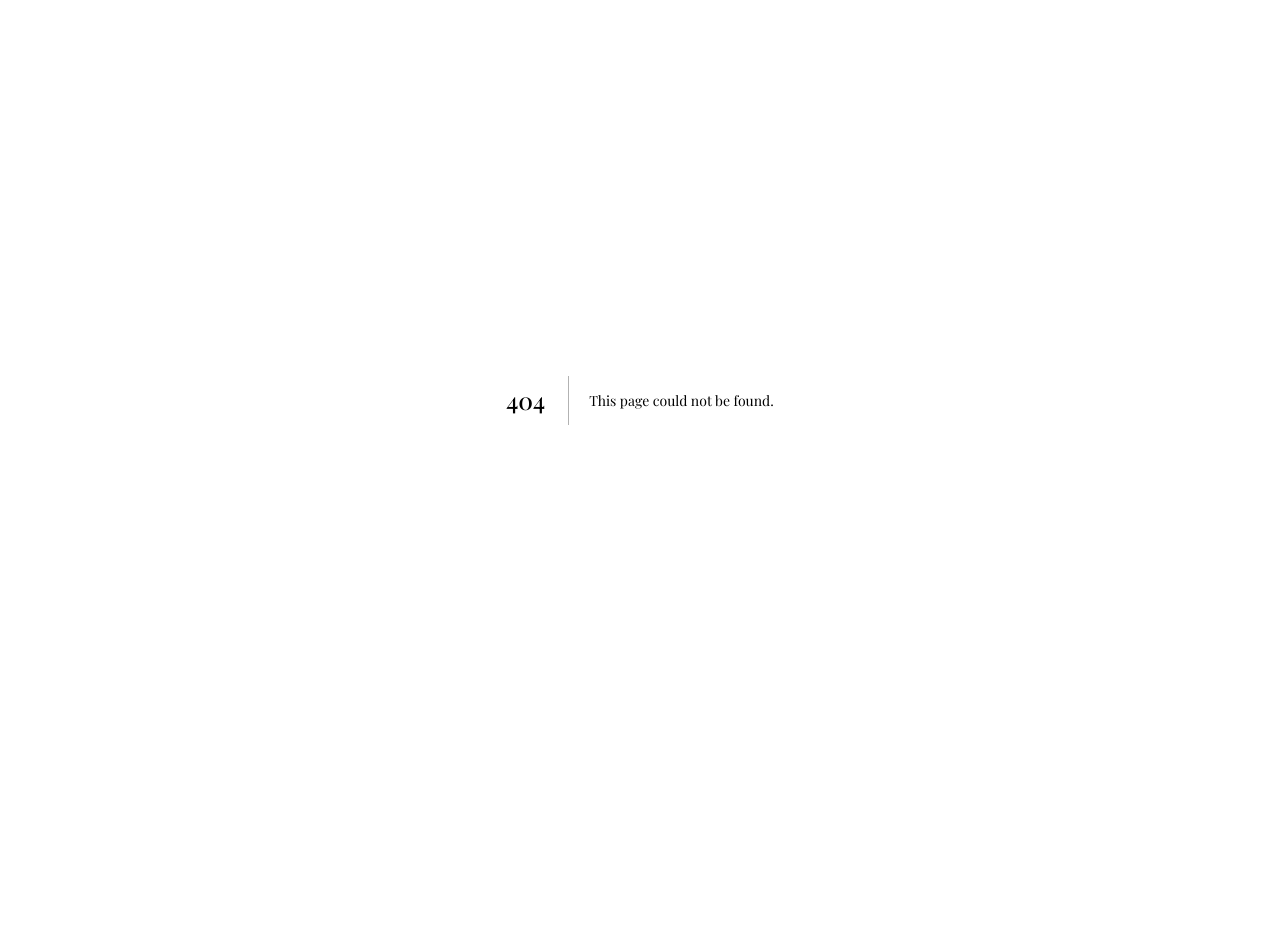
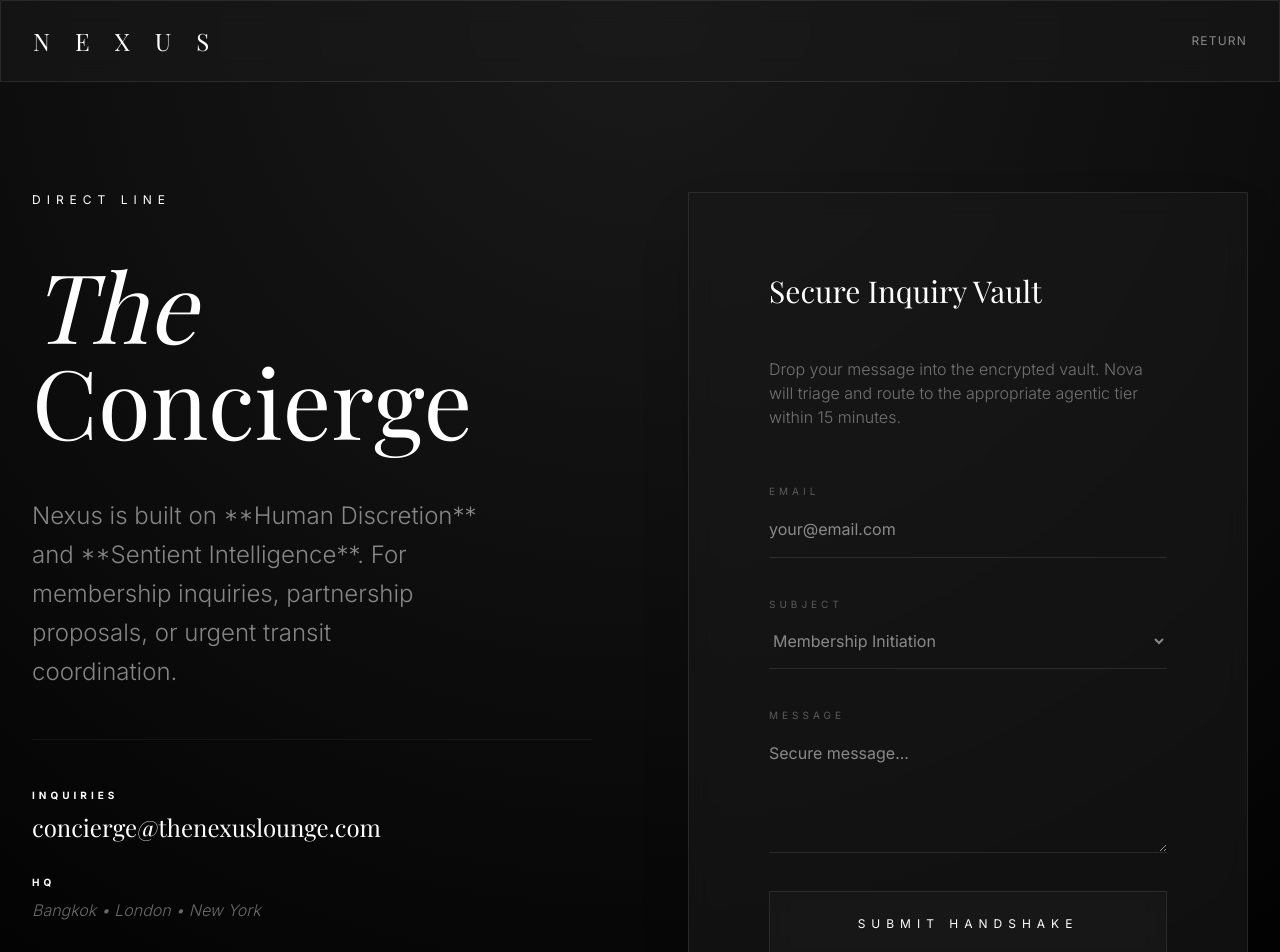
Before and after one commit to Samacus219/thenexuslounge, a Next.js app: page /contact in a window 1280 px wide. Before the commit this address had no page. Shown: the top 952 px of the page. Before the commit the page ends 800 px from the top, so only its background shows below. Built offline with nearby package versions, Linux system fonts and the light colour scheme; a web font is replaced by a local one.

Commit message:
💎 NEXUS: DEPLOYING TERMS & CONTACT — FINAL ENTERPRISE HANDSHAKE

```diff
--- /dev/null
+++ b/src/app/contact/page.tsx
@@ -0,0 +1,77 @@
+'use client';
+import Link from 'next/link';
+import { motion } from 'framer-motion';
+
+export default function ContactPage() {
+  return (
+    <main className="min-h-screen luxury-gradient text-white">
+      {/* 🚀 NAV */}
+      <nav className="fixed top-0 w-full z-50 glass px-8 py-6 flex justify-between items-center">
+        <Link href="/" className="serif text-2xl tracking-[0.4em] text-champagne">N E X U S</Link>
+        <Link href="/" className="text-xs uppercase tracking-widest text-white/50 hover:text-white transition-colors">Return</Link>
+      </nav>
+
+      <section className="pt-48 pb-20 px-8 max-w-7xl mx-auto">
+        <div className="grid lg:grid-cols-2 gap-24">
+           {/* LEFT: TEXT */}
+           <motion.div
+             initial={{ opacity: 0, x: -20 }}
+             animate={{ opacity: 1, x: 0 }}
+             className="space-y-12"
+           >
+              <div className="text-xs uppercase tracking-[0.5em] text-champagne">Direct Line</div>
+              <h1 className="serif text-6xl md:text-8xl italic">The <br/> <span className="not-italic">Concierge</span></h1>
+              <p className="text-xl md:text-2xl font-light text-white/50 leading-relaxed max-w-md">
+                Nexus is built on **Human Discretion** and **Sentient Intelligence**. For membership
+                inquiries, partnership proposals, or urgent transit coordination.
+              </p>
+
+              <div className="space-y-8 pt-12 border-t border-white/5">
+                 <div className="space-y-2">
+                    <div className="text-[10px] tracking-[0.4em] text-champagne uppercase font-bold">Inquiries</div>
+                    <p className="serif text-2xl">concierge@thenexuslounge.com</p>
+                 </div>
+                 <div className="space-y-2">
+                    <div className="text-[10px] tracking-[0.4em] text-champagne uppercase font-bold">HQ</div>
+                    <p className="text-white/40 font-light italic">Bangkok • London • New York</p>
+                 </div>
+              </div>
+           </motion.div>
+
+           {/* RIGHT: THE INQUIRY VAULT */}
+           <motion.div
+             initial={{ opacity: 0, scale: 0.95 }}
+             animate={{ opacity: 1, scale: 1 }}
+             className="glass p-12 lg:p-20 space-y-12 border border-white/5 shadow-2xl"
+           >
+              <h2 className="serif text-3xl">Secure Inquiry Vault</h2>
+              <p className="text-white/40 font-light">
+                Drop your message into the encrypted vault. Nova will triage and route to
+                the appropriate agentic tier within 15 minutes.
+              </p>
+
+              <form className="space-y-8">
+                 <div className="space-y-2">
+                    <label className="text-[10px] tracking-[0.4em] text-white/30 uppercase">Email</label>
+                    <input type="email" className="w-full bg-transparent border-b border-white/10 py-4 focus:border-champagne outline-none transition-colors text-white" placeholder="your@email.com" />
+                 </div>
+                 <div className="space-y-2">
+                    <label className="text-[10px] tracking-[0.4em] text-white/30 uppercase">Subject</label>
+                    <select className="w-full bg-transparent border-b border-white/10 py-4 focus:border-champagne outline-none transition-colors text-white/50">
+                       <option className="bg-[#0A0A0A]">Membership Initiation</option>
+                       <option className="bg-[#0A0A0A]">Elite Partner Network</option>
+                       <option className="bg-[#0A0A0A]">Guardian Support</option>
+                    </select>
+                 </div>
+                 <div className="space-y-2">
+                    <label className="text-[10px] tracking-[0.4em] text-white/30 uppercase">Message</label>
+                    <textarea className="w-full bg-transparent border-b border-white/10 py-4 focus:border-champagne outline-none transition-colors h-32 text-white" placeholder="Secure message..."></textarea>
+                 </div>
+                 <button className="w-full py-6 glass border border-champagne/20 text-champagne text-xs uppercase tracking-[0.5em] hover:bg-champagne hover:text-black transition-all">Submit Handshake</button>
+              </form>
+           </motion.div>
+        </div>
+      </section>
+    </main>
+  );
+}
--- /dev/null
+++ b/src/app/terms/page.tsx
@@ -0,0 +1,44 @@
+'use client';
+import Link from 'next/link';
+
+export default function TermsPage() {
+  const sections = [
+    { title: "The Membership Pledge", content: "Nexus is a private agency of pre-emption. By entering the Lounge, you authorize the Nexus Guardian to monitor your transit telemetry for your group's safety." },
+    { title: "The Vault Privacy", content: "Your sensitive documents (Passports, Visas, Health Cards) are encrypted and stored in the Nexus Private Vault. No humans access your data unless authorized by your biometric signature." },
+    { title: "Affiliate & Partner Logic", content: "Nexus Stays and Travel may route through Agoda, Expedia, or private charter providers. Nexus acts as the agentic layer of curation and security; our partners provide the physical infrastructure." },
+    { title: "The Ethical Guardian", content: "The Guardian protocol is designed for protection, not surveillance. Your data is deleted 48 hours after your group's arrival at the final destination." }
+  ];
+
+  return (
+    <main className="min-h-screen luxury-gradient text-white">
+      {/* 🚀 NAV */}
+      <nav className="fixed top-0 w-full z-50 glass px-8 py-6 flex justify-between items-center">
+        <Link href="/" className="serif text-2xl tracking-[0.4em] text-champagne">N E X U S</Link>
+        <Link href="/" className="text-xs uppercase tracking-widest text-white/50 hover:text-white transition-colors">Return</Link>
+      </nav>
+
+      <section className="pt-48 pb-20 px-8 max-w-4xl mx-auto space-y-24">
+        <header className="space-y-8">
+           <div className="text-xs uppercase tracking-[0.5em] text-champagne font-bold italic">The Social Charter</div>
+           <h1 className="serif text-6xl md:text-8xl italic">Terms of <br/> <span className="not-italic">Service</span></h1>
+           <p className="text-white/40 font-light italic text-xl border-l-2 border-champagne pl-6">
+              &quot;The most precious luxury is the clarity of trust.&quot;
+           </p>
+        </header>
+
+        <article className="space-y-24 text-white/60">
+           {sections.map((sec, i) => (
+             <div key={sec.title} className="space-y-8 border-t border-white/5 pt-12">
+                <div className="text-[10px] tracking-[0.5em] text-champagne uppercase font-bold italic">0{i+1} • {sec.title}</div>
+                <p className="font-light leading-loose text-lg max-w-2xl">{sec.content}</p>
+             </div>
+           ))}
+        </article>
+
+        <footer className="pt-24 border-t border-white/5 space-y-8 text-center opacity-30">
+           <p className="text-xs font-light tracking-widest">© 2026 NEXUS CONCIERGE • BANGKOK HQ</p>
+        </footer>
+      </section>
+    </main>
+  );
+}
```
